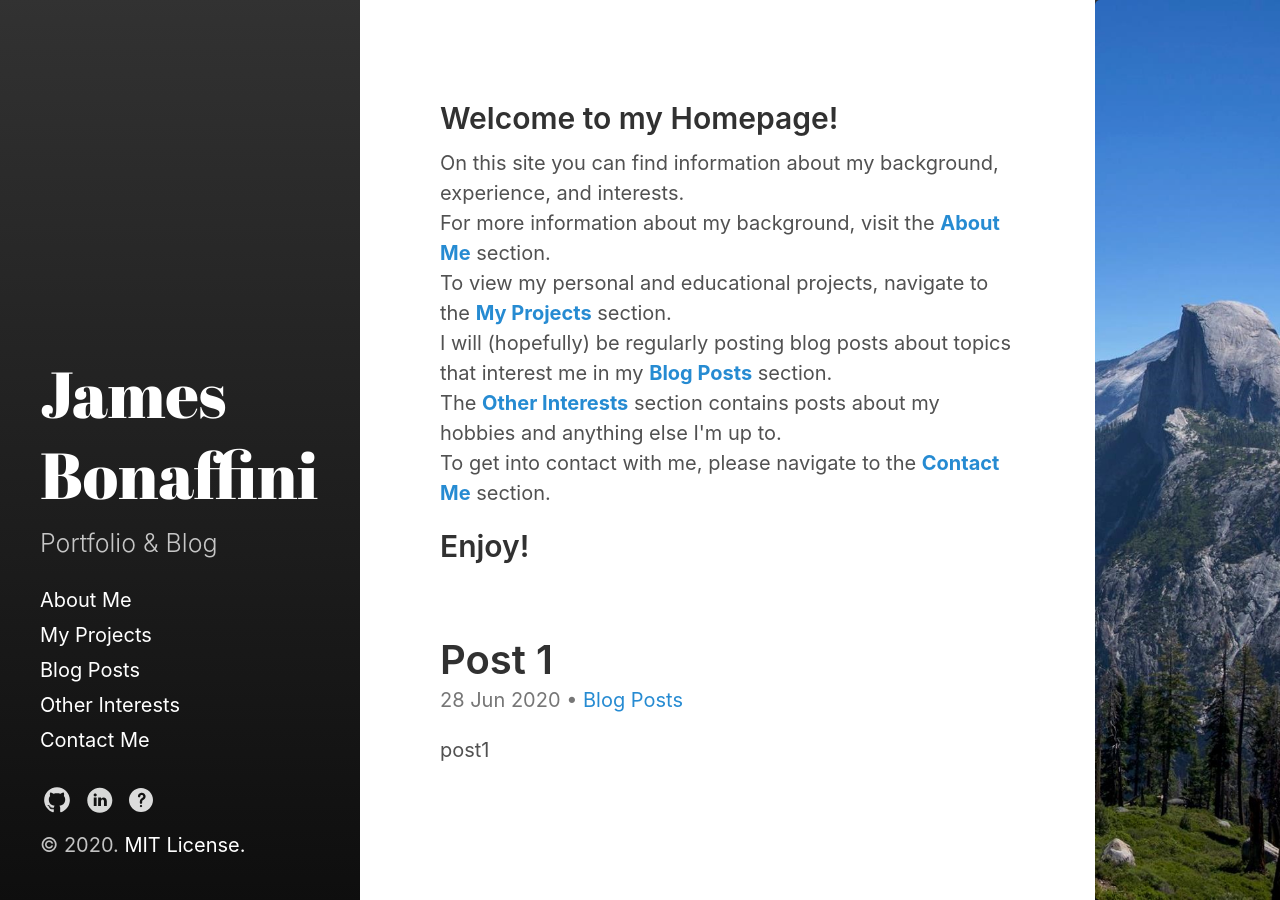
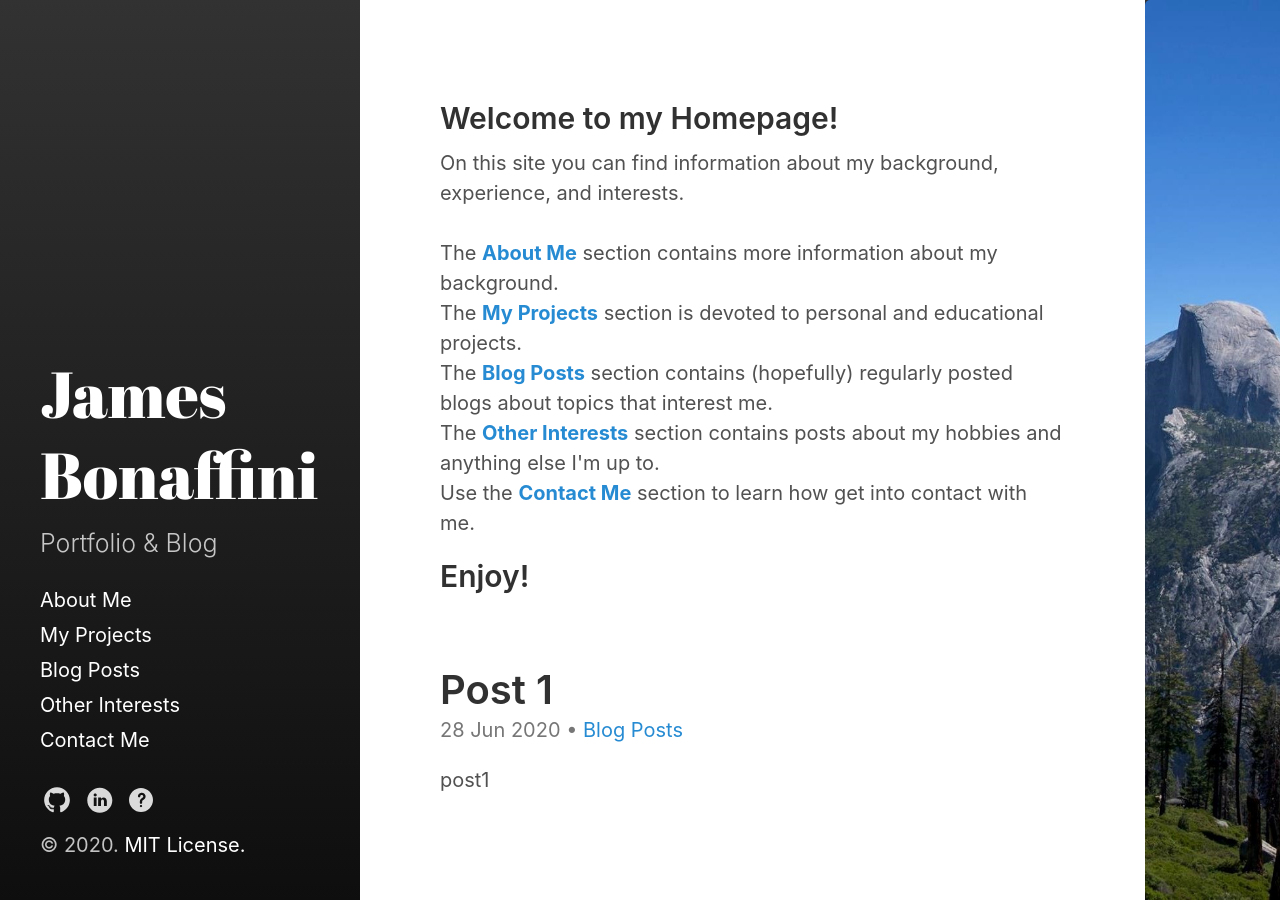
Before and after one commit to jbonaffini/jbonaffini.github.io, a Jekyll site: the page built from index.html, in a window 1280 px wide. Built offline with Jekyll 4.4.1, drawn with Linux system fonts in a browser that asks for light colours; the list of posts is cut into pages by our own code.

Commit message:
fixed side picture on non full-sized browsers, added smaller footer pictures for mobile

```diff
--- a/_includes/custom-foot.html
+++ b/_includes/custom-foot.html
@@ -1,23 +1,35 @@
 <!-- Optional footer content -->
 
-<a id="myLinks" title="Click To Discover" aria-label="Click To Discover">
+<a id="myLinks" class="afooter" title="Click To Discover" aria-label="Click To Discover">
   <img id="myPicture" class="imgFooter" />
 </a>
 
 <script type="text/javascript">
-  // if(! /Android|webOS|iPhone|iPad|iPod|BlackBerry|IEMobile|Opera Mini/i.test(navigator.userAgent) ) {
 
   window.onload = choosePic;
 
-  var myPix = new Array("/images/plateau_side.jpg"
-      ,"/images/banner_side.jpg"
-      ,"/images/palisade_side.jpg"
-      ,"/images/dome_side.jpg");
+   if( /Android|webOS|iPhone|iPad|iPod|BlackBerry|IEMobile|Opera Mini/i.test(navigator.userAgent) ) {
+
+    var myPix = new Array("/images/plateau_bot.jpg"
+        ,"/images/banner_bot.jpg"
+        ,"/images/palisade_bot.jpg"
+        ,"/images/dome_bot.jpg")
+
+
+   } else {
+
+    var myPix = new Array("/images/plateau_side2.jpg"
+        ,"/images/banner_side2.jpg"
+        ,"/images/palisade_side2.jpg"
+        ,"/images/dome_side2.jpg")
+
+   }
+
   var myLinks = new Array("https://www.google.com/search?q=bighorn+plateau"
       ,"https://www.google.com/search?q=banner+peak"
       ,"https://www.google.com/search?q=palisade+lakes+california"
       ,"https://www.google.com/search?q=half+dome");
-//}
+
 
 function choosePic() {
      var randomNum = Math.floor(Math.random() * myPix.length);
--- a/_sass/hydeout/_base.scss
+++ b/_sass/hydeout/_base.scss
@@ -58,8 +58,7 @@
   max-height: 100vh;
 }
 
-.imgFooter
-{
+.imgFooter{
   display: flex;
     border-radius: 5px;
     flex-direction: column;
@@ -67,6 +66,11 @@
     max-height: 100vh;
     margin: auto;
 }
+
+.afooter{
+  overflow: hidden
+}
+
 
 table {
   border: 1px solid $border-color;
--- a/index.html
+++ b/index.html
@@ -3,12 +3,12 @@
 title: Home
 ---
 <h2> Welcome to my Homepage! </h2>
-On this site you can find information about my background, experience, and interests. <br>
-For more information about my background, visit the <a class="catagory-link" style="font-weight: bold" href="/aboutme/">About Me</a> section.<br>
-To view my personal and educational projects, navigate to the <a class="catagory-link" style="font-weight: bold" href="/myprojects/">My Projects</a> section.<br>
-I will (hopefully) be regularly posting blog posts about topics that interest me in my <a class="catagory-link" style="font-weight: bold" href="/blog/">Blog Posts</a> section.<br>
+On this site you can find information about my background, experience, and interests. <br><br>
+The <a class="catagory-link" style="font-weight: bold" href="/aboutme/">About Me</a> section contains more information about my background.<br>
+The <a class="catagory-link" style="font-weight: bold" href="/myprojects/">My Projects</a> section is devoted to personal and educational projects.<br>
+The <a class="catagory-link" style="font-weight: bold" href="/blog/">Blog Posts</a> section contains (hopefully) regularly posted blogs about topics that interest me.<br>
 The <a class="catagory-link" style="font-weight: bold" href="/interests/">Other Interests</a> section contains posts about my hobbies and anything else I'm up to.<br>
-To get into contact with me, please navigate to the <a class="catagory-link" style="font-weight: bold" href="/contact/">Contact Me</a> section.
+Use the <a class="catagory-link" style="font-weight: bold" href="/contact/">Contact Me</a> section to learn how get into contact with me.
 <h2> Enjoy! </h2>
 <br>
 <br>
```
Also changed, not shown: images/banner_bot.jpg (added), images/banner_side.jpg (deleted), images/banner_side2.jpg (added), images/dome_bot.jpg (added), images/dome_side.jpg (deleted), images/dome_side2.jpg (added), images/palisade_bot.jpg (added), images/palisade_side.jpg (deleted), images/palisade_side2.jpg (added), images/plateau_bot.jpg (added), images/plateau_footer.jpg (deleted), images/plateau_side.jpg (deleted), images/plateau_side2.jpg (added).
